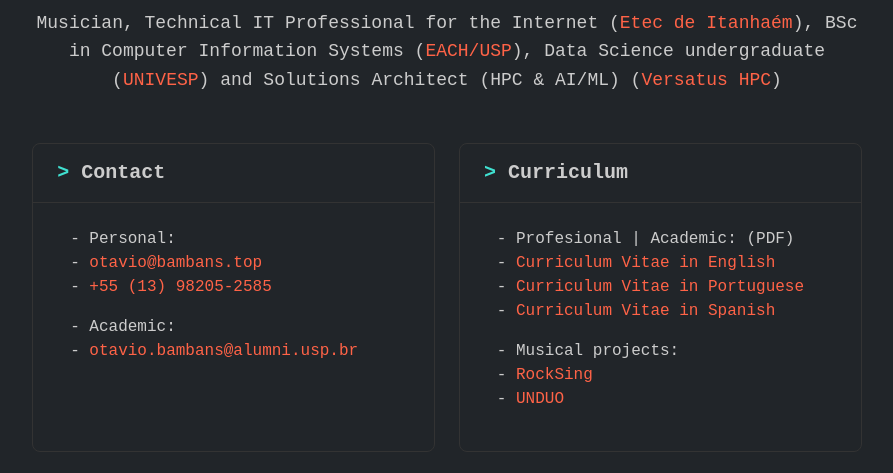
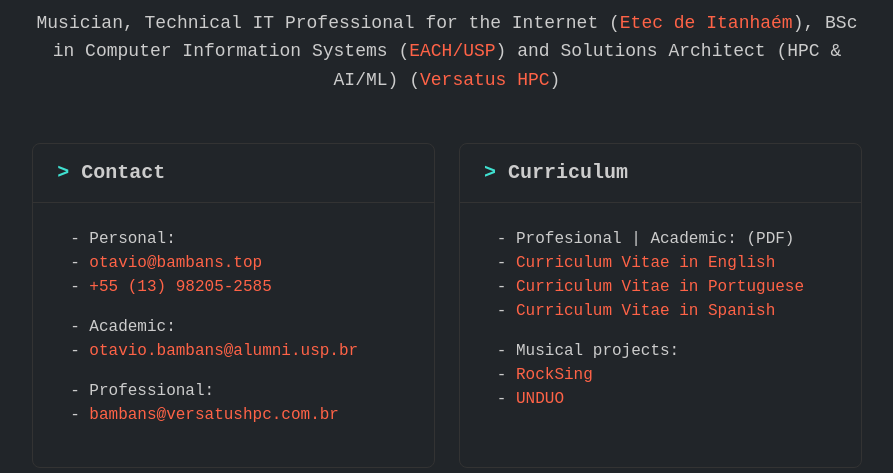
Before and after one commit to bambans/bambans.github.io, a plain HTML site: page index.html in a window 1280 px wide. Shown: the part 321-794 px from the top of the page, without its empty margins (193-1086 px from the left). Drawn offline with nearby package versions, Linux system fonts and the light colour scheme.

Commit message:
Update contact information in index.html
Removed UNIVESP link and added professional contact information.

```diff
--- a/index.html
+++ b/index.html
@@ -49,11 +49,6 @@
                                 href="https://www5.each.usp.br/bacharelado-em-sistemas-de-informacao/"
                                 target="_blank"
                                 >EACH/USP</a
-                            >), Data Science undergraduate
-                            (<a
-                                href="https://univesp.br/"
-                                target="_blank"
-                                >UNIVESP</a
                             >)
                             and Solutions Architect (HPC & AI/ML)
                             (<a
@@ -100,6 +95,15 @@
                                                 <a
                                                     href="mailto:otavio.bambans@alumni.usp.br"
                                                     >otavio.bambans@alumni.usp.br</a
+                                                >
+                                            </li>
+                                        </ul>
+                                        <ul class="link-list">
+                                            <li>Professional:</li>
+                                            <li>
+                                                <a
+                                                    href="mailto:bambans@versatushpc.com.br"
+                                                    >bambans@versatushpc.com.br</a
                                                 >
                                             </li>
                                         </ul>
```
